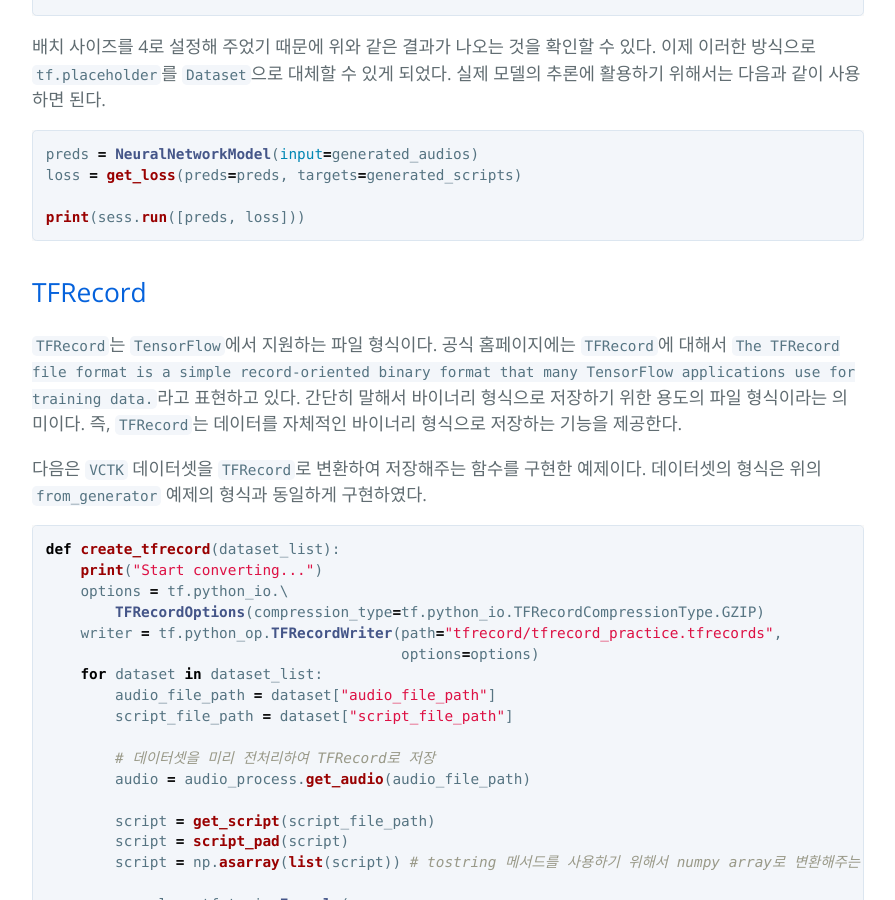
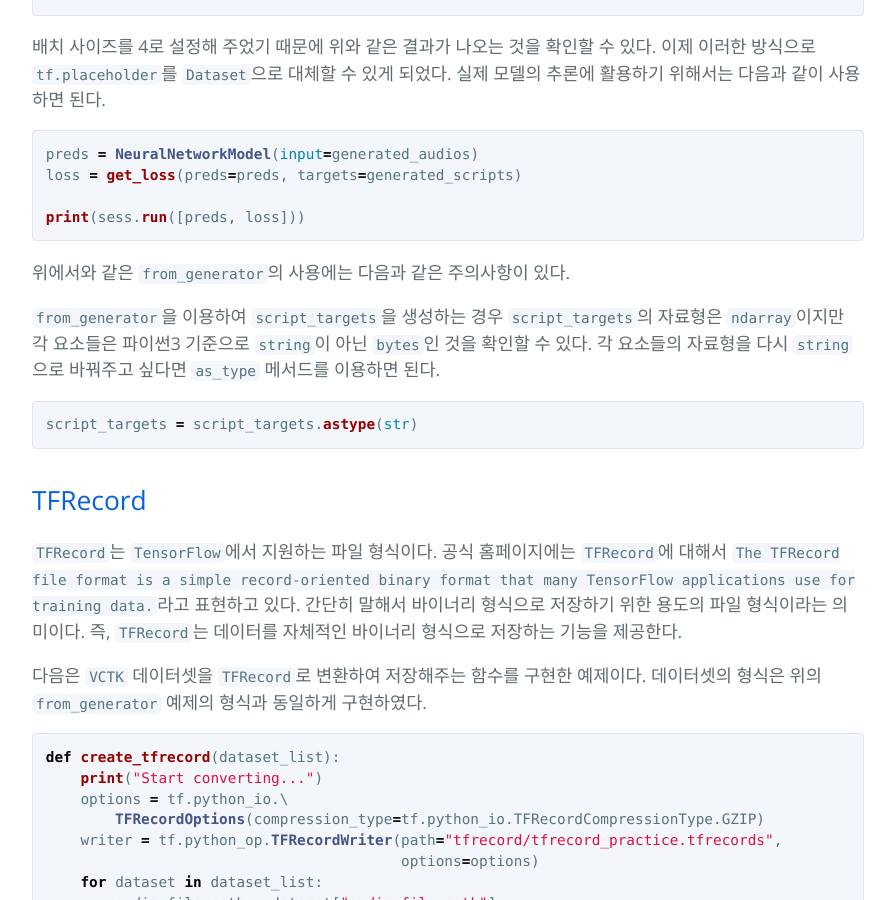
Before and after one commit to hcnoh/hcnoh.github.io, a Jekyll site: the page built from _posts/2018-11-05-tensorflow-data-module.md, in a window 1280 px wide and 900 px high, scrolled down 3771 px. Shown: the whole window, without its empty margins (192-1087 px from the left). Built offline with Jekyll 4.4.1, drawn with Linux system fonts in a browser that asks for light colours; comment, search, counter and statistics services are not loaded.

Commit message:
Update 2018-11-05-tensorflow-data-module.md

````diff
--- a/_posts/2018-11-05-tensorflow-data-module.md
+++ b/_posts/2018-11-05-tensorflow-data-module.md
@@ -143,6 +143,14 @@
 print(sess.run([preds, loss]))
 ```
 
+위에서와 같은 `from_generator`의 사용에는 다음과 같은 주의사항이 있다.
+
+`from_generator`을 이용하여 `script_targets`을 생성하는 경우 `script_targets`의 자료형은 `ndarray`이지만 각 요소들은 파이썬3 기준으로 `string`이 아닌 `bytes`인 것을 확인할 수 있다. 각 요소들의 자료형을 다시 `string`으로 바꿔주고 싶다면 `as_type` 메서드를 이용하면 된다.
+
+```python
+script_targets = script_targets.astype(str)
+```
+
 ## TFRecord
 `TFRecord`는 `TensorFlow`에서 지원하는 파일 형식이다. 공식 홈페이지에는 `TFRecord`에 대해서 `The TFRecord file format is a simple record-oriented binary format that many TensorFlow applications use for training data.`라고 표현하고 있다. 간단히 말해서 바이너리 형식으로 저장하기 위한 용도의 파일 형식이라는 의미이다. 즉, `TFRecord`는 데이터를 자체적인 바이너리 형식으로 저장하는 기능을 제공한다.
 
````
